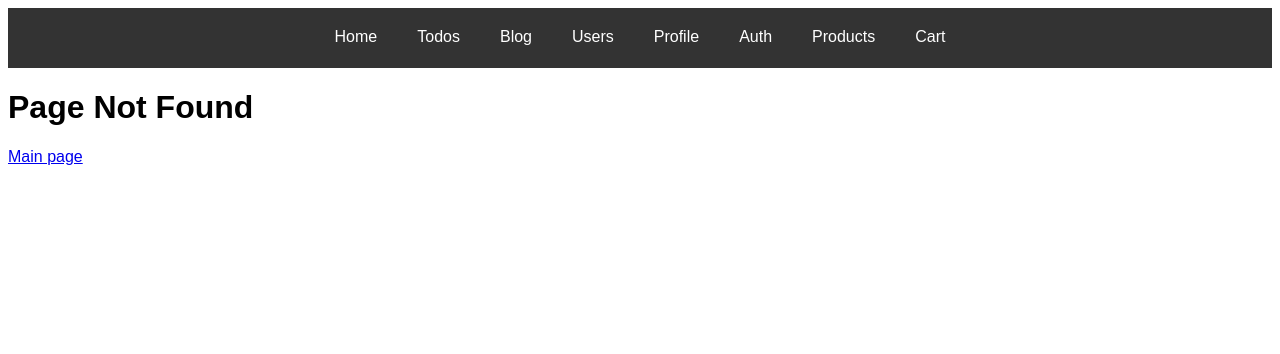
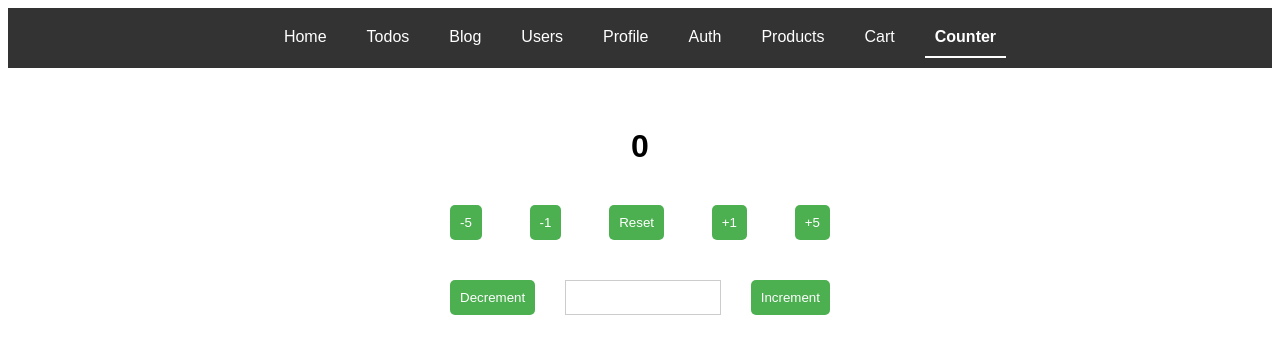
Before and after one commit to am-kenny/hillel-react-hw, a React (Vite) app: page /counter in a window 1280 px wide. Before the commit this address had no page. Shown: the top 354 px of the page. Built offline with nearby package versions, Linux system fonts and the light colour scheme.

Commit message:
Add counter page, create counter slice,

```diff
--- a/src/App.jsx
+++ b/src/App.jsx
@@ -10,6 +10,7 @@ import CurrentUser from "./pages/Users/CurrentUser.jsx";
 import Auth from "./pages/Auth.jsx";
 import Products from "./pages/Products.jsx";
 import Cart from "./pages/Cart.jsx";
+import Counter from "./pages/Counter/Counter.jsx";
 
 function App() {
 
@@ -25,6 +26,7 @@ function App() {
                     <NavLink className={"header__link"} to="/auth">Auth</NavLink>
                     <NavLink className={"header__link"} to="/products">Products</NavLink>
                     <NavLink className={"header__link"} to="/cart">Cart</NavLink>
+                    <NavLink className={"header__link"} to="/counter">Counter</NavLink>
                 </nav>
             </header>
 
@@ -39,6 +41,7 @@ function App() {
                 <Route path='/auth' element={<Auth/>}/>
                 <Route path='/products' element={<Products/>}/>
                 <Route path='/cart' element={<Cart/>}/>
+                <Route path='/counter' element={<Counter/>}/>
 
                 <Route path='*' element={<PageNotFound/>}/>
             </Routes>
--- a/src/components/Counter/Counter.jsx
+++ b/src/components/Counter/Counter.jsx
@@ -1,5 +1,4 @@
 import {useState} from "react";
-import'./Counter.css'
 
 
 const Counter = () => {
--- /dev/null
+++ b/src/pages/Counter/Counter.css
@@ -0,0 +1,48 @@
+.counter__container {
+    display: flex;
+    flex-direction: column;
+    align-items: center;
+    justify-content: center;
+    padding: 20px;
+    width: 400px;
+    margin: 0 auto
+}
+
+.counter__count {
+    font-size: 2em;
+    margin-bottom: 20px;
+    margin: 40px;
+}
+
+.counter__buttons {
+    display: flex;
+    justify-content: space-between;
+    width: 100%;
+    margin-bottom: 40px;
+}
+
+.counter__button {
+    padding: 10px;
+    border: none;
+    background-color: #4CAF50;
+    color: white;
+    cursor: pointer;
+    margin: 0 10px;
+    border-radius: 5px;
+}
+
+.counter__button:hover {
+    background-color: #45a049;
+}
+
+.counter__custom__input {
+    display: flex;
+    justify-content: space-between;
+    width: 100%;
+}
+
+.counter__input {
+    width: 150px;
+    text-align: center;
+    border: 1px solid #ccc;
+}
--- /dev/null
+++ b/src/pages/Counter/Counter.jsx
@@ -0,0 +1,54 @@
+import {useDispatch, useSelector} from "react-redux";
+import {decrement, decrementByAmount, increment, incrementByAmount, reset} from "../../redux/slices/counterSlice.jsx";
+import {useState} from "react";
+import './Counter.css';
+
+const Counter = () => {
+    const count = useSelector((state) => state.counter);
+    const [inputNumber, setInputNumber] = useState(0);
+    const dispatch = useDispatch();
+
+    const handleIncrement = () => {
+        dispatch(increment())
+    }
+
+    const handleDecrement = () => {
+        dispatch(decrement())
+    }
+
+    const handleIncrementByFive = () => {
+        dispatch(incrementByAmount(5))
+    }
+
+    const handleDecrementByFive = () => {
+        dispatch(decrementByAmount(5))
+    }
+
+    const handleReset = () => {
+        dispatch(reset())
+    }
+
+    const handleChangeInput = (e) => {
+        setInputNumber(+e.target.value)
+    }
+
+    return (
+        <div className={'counter__container'}>
+            <h2 className={'counter__count'}>{count}</h2>
+            <div className={'counter__buttons'}>
+                <button className={'counter__button'} onClick={handleDecrementByFive}>-5</button>
+                <button className={'counter__button'} onClick={handleDecrement}>-1</button>
+                <button className={'counter__button'} onClick={handleReset}>Reset</button>
+                <button className={'counter__button'} onClick={handleIncrement}>+1</button>
+                <button className={'counter__button'} onClick={handleIncrementByFive}>+5</button>
+            </div>
+            <div className={'counter__custom__input'}>
+                <button className={'counter__button'} onClick={() => dispatch(decrementByAmount(inputNumber))}>Decrement</button>
+                <input className={'counter__input'} onChange={handleChangeInput} type="number"/>
+                <button className={'counter__button'} onClick={() => dispatch(incrementByAmount(inputNumber))}>Increment</button>
+            </div>
+        </div>
+    );
+};
+
+export default Counter;
--- /dev/null
+++ b/src/redux/slices/counterSlice.jsx
@@ -0,0 +1,25 @@
+import {createSlice} from "@reduxjs/toolkit";
+
+const initialState = 0;
+
+const counterSlice = createSlice({
+    name: "counter",
+    initialState,
+    reducers: {
+        increment: (state) => state + 1,
+        decrement: (state) => state - 1,
+        reset: () => initialState,
+        incrementByAmount: (state, {payload}) => state + payload,
+        decrementByAmount: (state, {payload}) => state - payload
+    }
+})
+
+export const {
+    increment,
+    decrement,
+    reset,
+    incrementByAmount,
+    decrementByAmount
+} = counterSlice.actions;
+
+export default counterSlice.reducer;
--- a/src/redux/store.jsx
+++ b/src/redux/store.jsx
@@ -1,10 +1,12 @@
 import {configureStore} from "@reduxjs/toolkit";
 import authReducer from "./slices/authSlice.jsx";
 import cartReducer from "./slices/cartSlice.jsx";
+import counterReducer from "./slices/counterSlice.jsx";
 
 export const store = configureStore({
     reducer: {
         auth: authReducer,
-        cart: cartReducer
+        cart: cartReducer,
+        counter: counterReducer
     }
 })
```
